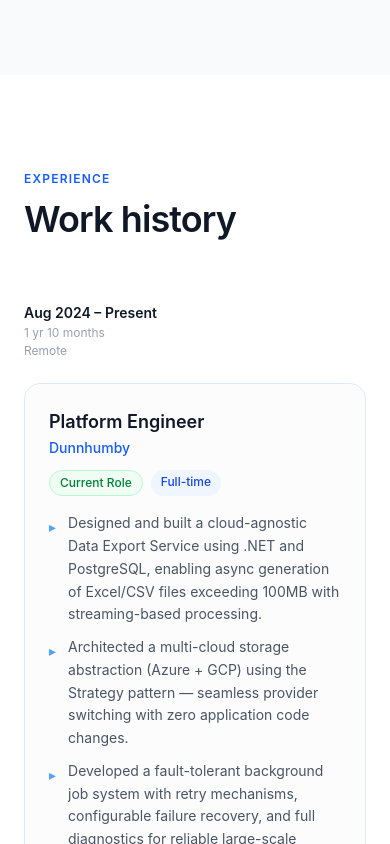
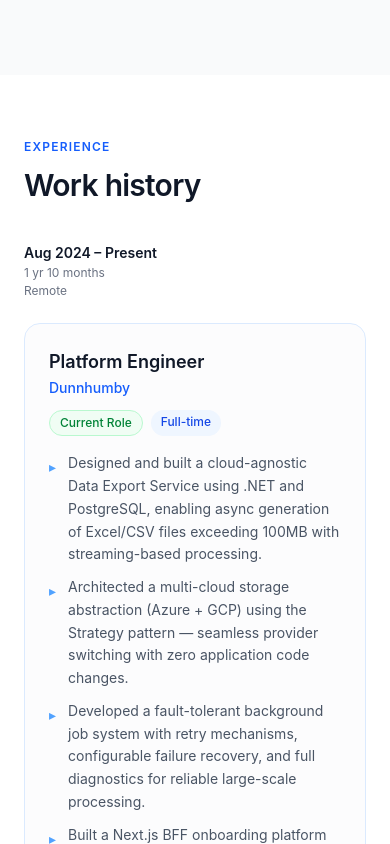
Before and after one commit to hritik421/my-portfolio, a React (Vite) app: page / in a window 390 px wide. Shown: the part 7280-8124 px from the top of the page. Built offline with nearby package versions, Linux system fonts and the light colour scheme.

Commit message:
Update Experience.jsx

```diff
--- a/src/components/Experience.jsx
+++ b/src/components/Experience.jsx
@@ -6,13 +6,13 @@ const badgeColor = ["bg-blue-50 text-blue-700", "bg-teal-50 text-teal-700", "bg-
 
 export default function Experience() {
   return (
-    <section id="experience" className="py-24 bg-white">
+    <section id="experience" className="py-16 sm:py-24 bg-white">
       <div className="max-w-6xl mx-auto px-6">
 
         {/* Header */}
-        <div className="mb-16">
+        <div className="mb-10 sm:mb-16">
           <p className="text-xs font-semibold tracking-widest text-blue-600 uppercase mb-3">Experience</p>
-          <h2 className="text-4xl font-semibold tracking-tight text-gray-900">Work history</h2>
+          <h2 className="text-3xl sm:text-4xl font-semibold tracking-tight text-gray-900">Work history</h2>
         </div>
 
         <div className="relative">
@@ -26,8 +26,8 @@ export default function Experience() {
                 {/* Date column */}
                 <div className="lg:text-right">
                   <div className="text-sm font-semibold text-gray-900">{exp.period}</div>
-                  <div className="text-xs text-gray-400 mt-0.5">{exp.duration}</div>
-                  <div className="text-xs text-gray-400 mt-0.5">{exp.location}</div>
+                  <div className="text-xs text-gray-500 mt-0.5">{exp.duration}</div>
+                  <div className="text-xs text-gray-500 mt-0.5">{exp.location}</div>
 
                   {/* Hidden on mobile — dot sits on the line */}
                   <div className="hidden lg:flex justify-end mt-4">
```
